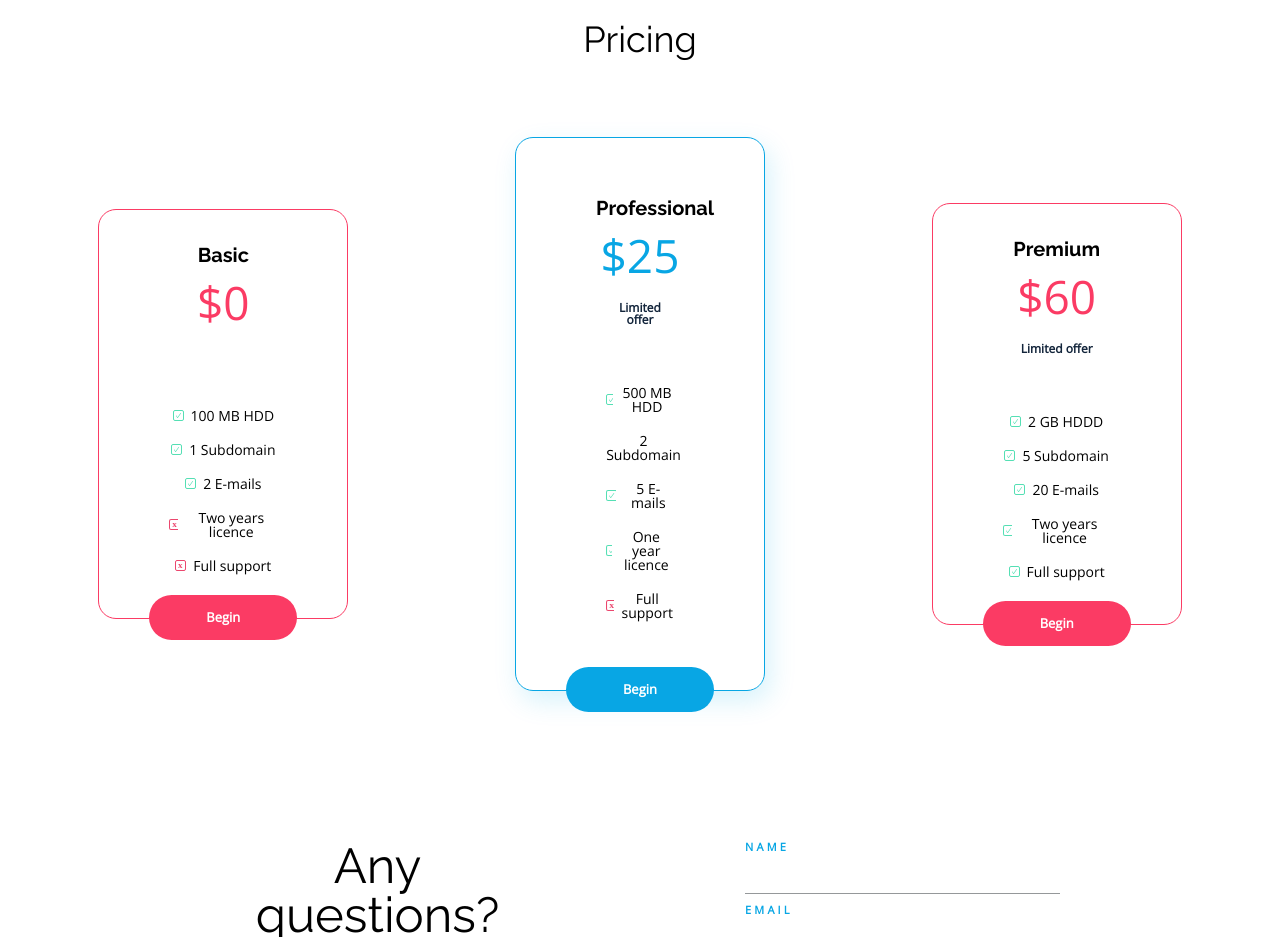
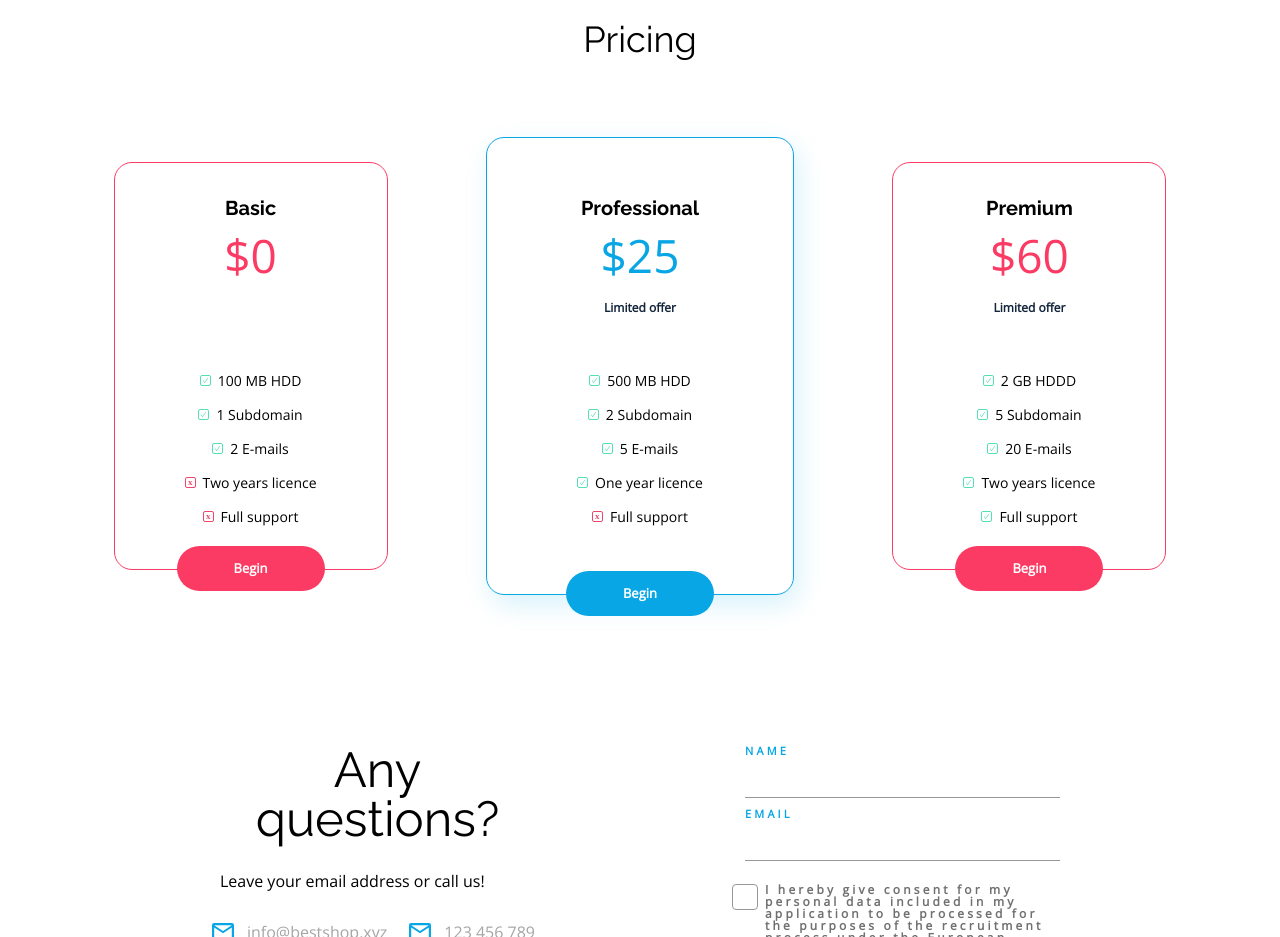
Before and after one commit to klaudiuszfraj/best-shop, a website: page index.html in a window 1280 px wide. Shown: the part 2420-3357 px from the top of the page. Drawn offline with nearby package versions, Linux system fonts and the light colour scheme.

Commit message:
corrected dislpay od pricing

```diff
--- a/scss/elements/_pricing.scss
+++ b/scss/elements/_pricing.scss
@@ -6,7 +6,7 @@
 .pricing__options{
   margin-top: 80px;
   display: flex;
-  justify-content: space-around;
+  justify-content: space-evenly;
   margin-bottom: 100px;
   align-items: center;
   text-align: center;
@@ -21,10 +21,6 @@
   display: flex;
   flex-direction: column;
   position: relative;
-  width: 20%;
-  @include mobile{
-    width: 70%;
-  }
 }
 .pricing__option h3{
   font-size: 20px;
@@ -42,7 +38,7 @@
   font-weight: 700;
   font-size: 12px;
   color: #13253B;
-  min-height: 12px
+  min-height: 32px;
 }
 .pricing__option p,
 .pricing__option li{
```
Also changed, not shown: css/main.css.
